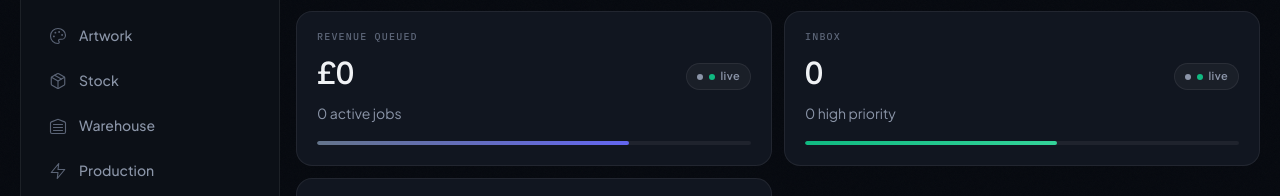
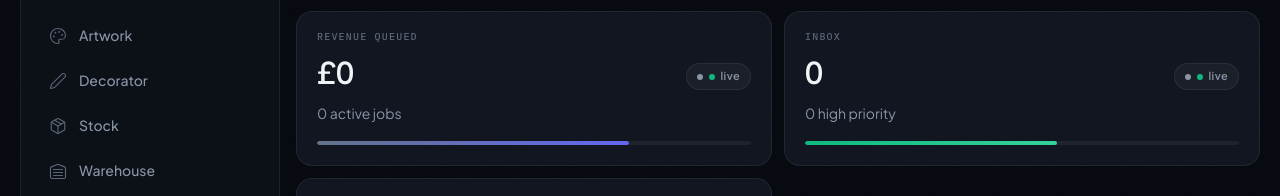
Before and after one commit to briancollins454-hub/Stash-ops, a Next.js app: page / in a window 1280 px wide. Shown: the part 246-442 px from the top of the page. Built offline with nearby package versions, Linux system fonts and the light colour scheme; no server answers; a web font is replaced by a local one.

Commit message:
Add Decorator nav item to sidebar

```diff
--- a/src/components/app-shell.tsx
+++ b/src/components/app-shell.tsx
@@ -31,6 +31,11 @@ const icons: Record<string, ReactNode> = {
     <svg className="nav-icon" viewBox="0 0 24 24" fill="none" stroke="currentColor" strokeWidth="1.5" strokeLinecap="round" strokeLinejoin="round">
       <circle cx="13.5" cy="6.5" r=".5" fill="currentColor" /><circle cx="17.5" cy="10.5" r=".5" fill="currentColor" /><circle cx="8.5" cy="7.5" r=".5" fill="currentColor" /><circle cx="6.5" cy="12.5" r=".5" fill="currentColor" />
       <path d="M12 2C6.5 2 2 6.5 2 12s4.5 10 10 10c.926 0 1.648-.746 1.648-1.688 0-.437-.18-.835-.437-1.125-.29-.289-.438-.652-.438-1.125a1.64 1.64 0 0 1 1.668-1.668h1.996c3.051 0 5.555-2.503 5.555-5.554C21.965 6.012 17.461 2 12 2Z" />
+    </svg>
+  ),
+  pen: (
+    <svg className="nav-icon" viewBox="0 0 24 24" fill="none" stroke="currentColor" strokeWidth="1.5" strokeLinecap="round" strokeLinejoin="round">
+      <path d="M21.174 6.812a1 1 0 0 0-3.986-3.987L3.842 16.174a2 2 0 0 0-.5.83l-1.321 4.352a.5.5 0 0 0 .623.622l4.353-1.32a2 2 0 0 0 .83-.497z" />
     </svg>
   ),
   package: (
--- a/src/lib/navigation.ts
+++ b/src/lib/navigation.ts
@@ -3,6 +3,7 @@ export const navigationItems = [
   { href: "/jobs", label: "Jobs", caption: "All jobs", icon: "layers" },
   { href: "/accounts", label: "Accounts", caption: "Clients & rules", icon: "users" },
   { href: "/artwork-templates", label: "Artwork", caption: "Templates & logos", icon: "palette" },
+  { href: "/designer", label: "Decorator", caption: "Design studio", icon: "pen" },
   { href: "/stock-purchasing", label: "Stock", caption: "Ordering & ETAs", icon: "package" },
   { href: "/warehouse", label: "Warehouse", caption: "Receiving & scan-in", icon: "warehouse" },
   { href: "/production", label: "Production", caption: "Floor routing", icon: "zap" },
```
